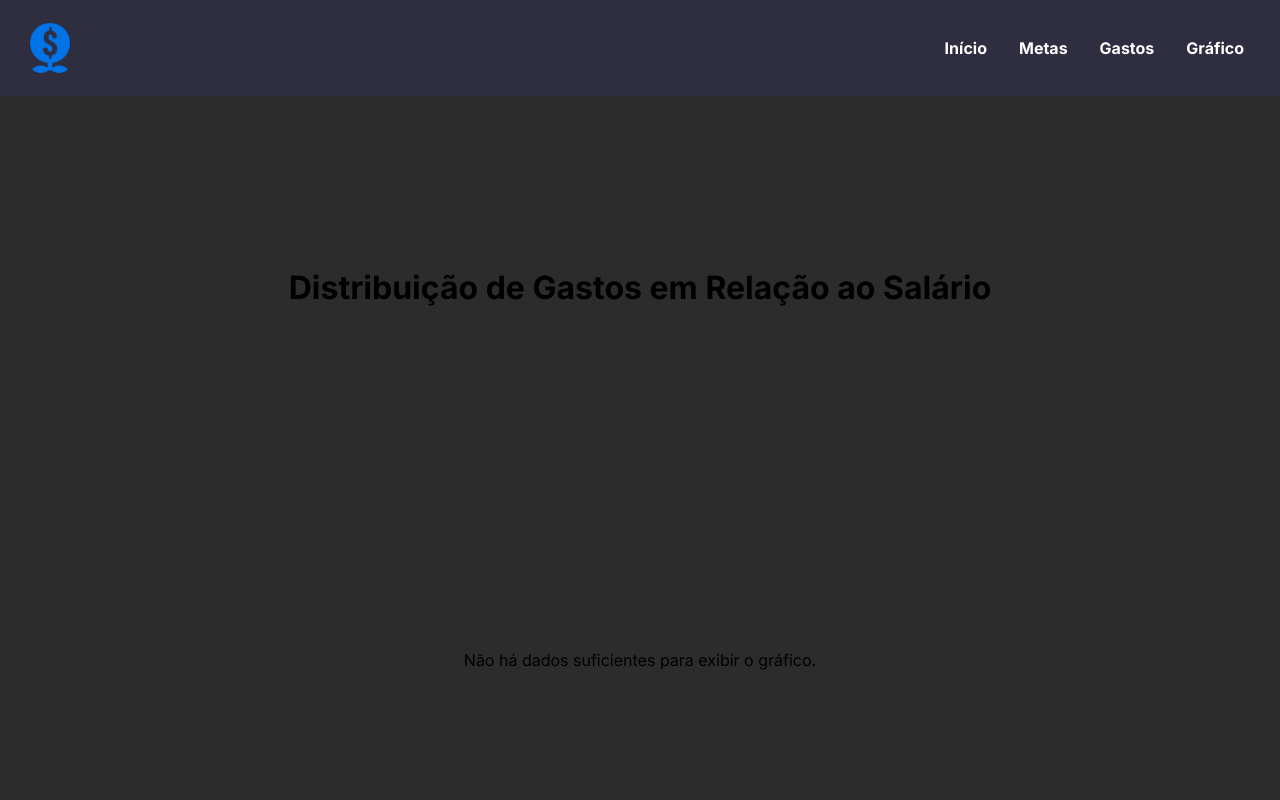
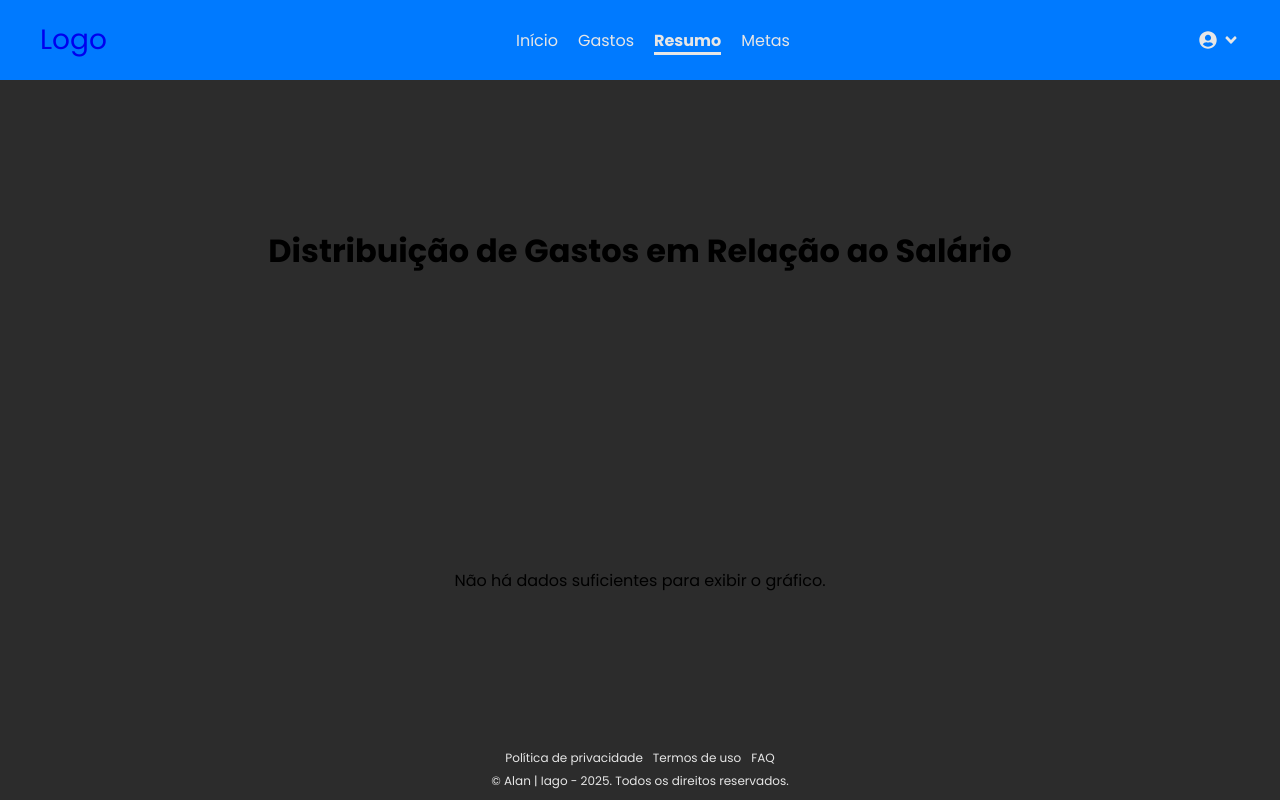
Before and after one commit to AlanJmS/ControleFinanceiro, a React (Vite) app: page /Resume in a window 1280 px wide. Built offline with nearby package versions, Linux system fonts and the light colour scheme.

Commit message:
:recycle: refactor: refeita a navBar, estrutura e  estilo, ajustes gerais no css das páginas

```diff
--- a/index.html
+++ b/index.html
@@ -1,12 +1,22 @@
 <!doctype html>
 <html lang="pt-br">
+
 <head>
   <meta charset="UTF-8" />
   <meta name="viewport" content="width=device-width, initial-scale=1.0" />
+
+  <link rel="preconnect" href="https://fonts.googleapis.com">
+  <link rel="preconnect" href="https://fonts.gstatic.com" crossorigin>
+  <link
+    href="https://fonts.googleapis.com/css2?family=Poppins:ital,wght@0,100;0,200;0,300;0,400;0,500;0,600;0,700;0,800;0,900;1,100;1,200;1,300;1,400;1,500;1,600;1,700;1,800;1,900&display=swap"
+    rel="stylesheet">
+
   <title>Gerenciador de finanças</title>
 </head>
+
 <body>
   <div id="root"></div>
   <script type="module" src="/src/main.jsx"></script>
 </body>
+
 </html>
--- a/src/App.css
+++ b/src/App.css
@@ -1,10 +1,8 @@
-@import url('https://fonts.googleapis.com/css2?family=Inter:ital,opsz,wght@0,14..32,100..900;1,14..32,100..900&display=swap');
-
 * {
   margin: 0;
   padding: 0;
   box-sizing: border-box;
-  font-family: "Inter", serif;
+  font-family: "Poppins", serif;
 }
 
 :root {
@@ -14,6 +12,7 @@
   --textColor: #E6E6E6;
   --blue: #007AFF;
   --green: #14AE5C;
+  --yellow: #E6B800;
 }
 
 html,
--- a/src/App.jsx
+++ b/src/App.jsx
@@ -17,7 +17,7 @@ function Layout() {
   return (
     <>
       {!isHomePage && <Navbar />}
-      <Container>
+      <Container customClass={!isHomePage ? "min-height" : ""} >
         <Routes>
           <Route path="/" element={<Navigate to="/HomePage" />} />
           <Route path="/HomePage" element={<HomePage />} />
--- a/src/components/Container.css
+++ b/src/components/Container.css
@@ -9,5 +9,5 @@
 }
 
 .min-height {
-    min-height: 80%;
+    height: calc(100% - 8rem);
 }
--- a/src/components/Container.jsx
+++ b/src/components/Container.jsx
@@ -2,7 +2,7 @@ import './Container.css';
 
 function Container (props){
     return(
-        <div className={`container ${props.customClass}`}>{props.children}</div>
+        <div className={`container ${[props.customClass]}`}>{props.children}</div>
     )
 }
 
--- a/src/components/NavBar.css
+++ b/src/components/NavBar.css
@@ -1,45 +1,98 @@
 #navBar {
+  width: 100%;
+  height: 8rem;
   display: flex;
-  flex-direction: row;
   align-items: center;
   justify-content: space-between;
-  background-color: #2F2E41;
-  padding: 10px 20px;
-  width: 100%;
-  height: 12%;
+  background-color: var(--blue);
+  padding: 2rem 4rem;
+
+  & #logo a {
+    text-decoration: none;
+    font-size: 2.8rem;
   }
 
-#navBar img {
+  & #nav-link {
     display: flex;
-  width: 60px;
-  height: 60px;
+    gap: 2rem;
+
+    & a {
+      text-decoration: none;
+      color: var(--textColor);
+      position: relative;
+      transition: all .3s ease;
+
+      &::after {
+        content: "";
+        position: absolute;
+        width: 0%;
+        height: .3rem;
+        left: 0;
+        bottom: -.2rem;
+        background-color: var(--textColor);
+        transition: all .3s ease;
       }
 
-#nav-link {
-  display: flex;
-  /* width: 30%; */
-  justify-content: space-between;
-  align-items: center;
+      &:hover::after {
+        width: 100%;
       }
 
-.link {
-  text-decoration: none;
-  color: white;
-  font-weight: 700;
-  font-size: 16px;
-  padding: 8px 16px;
+      &.active {
+        font-weight: bold;
+
+        &::after {
+          width: 100%;
+        }
+      }
+    }
   }
 
-.link:hover {
-  transition: 0.2s;
-  color: #0073E6;
+  & #user__info {
+    display: flex;
+    align-items: center;
+    justify-content: center;
+    gap: .5rem;
+    color: var(--textColor);
+    cursor: pointer;
+    position: relative;
+
+    & svg {
+      font-size: 1.8rem;
     }
+
+    & #user__menu {
+      position: absolute;
+      top: calc(100% + 2.7rem);
+      display: flex;
+      flex-direction: column;
+      background-color: var(--blue);
+      width: 19rem;
+      justify-content: center;
+      gap: .5rem;
+
+      & a {
+        color: var(--textColor);
+        text-decoration: none;
+        width: 100%;
+        font-size: 1.4rem;
+        padding: .8rem 1.6rem;
+        transition: all .3s ease;
+
+        &:hover {
+          background-color: rgba(0, 0, 0, 0.5);
+        }
+      }
+    }
+  }
+}
+
 
 @media screen and (max-width: 660px) {
   #navBar {
     flex-flow: column;
     height: fit-content;
   }
+
   #nav-link {
     flex-wrap: wrap;
   }
--- a/src/components/NavBar.jsx
+++ b/src/components/NavBar.jsx
@@ -1,27 +1,49 @@
-import React from "react";
 import { NavLink } from "react-router-dom";
 import "./NavBar.css";
+import { FaAngleDown, FaUserCircle } from "react-icons/fa";
+import { useState } from "react";
 
 function Navbar() {
+  const userName = localStorage.getItem("nome");
+  const [active, setActive] = useState("/MainPage");
+  const [menuOpen, setMenuOpen] = useState(false);
+
+  const handleActiveLink = (link) => setActive(link);
+  const handleMenuStats = () => setMenuOpen(!menuOpen);
+
   return (
     <nav id="navBar">
-      <NavLink to="/HomePage">
-        <img src="logo.png" alt="Ícone da página" />
-      </NavLink>
+      <div id="logo">
+        <NavLink to="/MainPage">
+          Logo
+        </NavLink>
+      </div>
 
       <div id="nav-link">
-        <NavLink to="/MainPage" className="link">
+        <NavLink to="/MainPage" onClick={handleActiveLink} className={active === "MainPage" ? "active" : ""}>
           Início
         </NavLink>
-        <NavLink to="/Metas" className="link">
+        <NavLink to="/Gastos" onClick={handleActiveLink} className={active === "MainPage" ? "active" : ""}>
+          Gastos
+        </NavLink>
+        <NavLink to="/Resume" onClick={handleActiveLink} className={active === "Resume" ? "active" : ""}>
+          Resumo
+        </NavLink>
+        <NavLink to="/Metas" onClick={handleActiveLink} className={active === "Metas" ? "active" : ""}>
           Metas
         </NavLink>
-        <NavLink to="/Gastos" className="link">
-          Gastos
-        </NavLink>
-        <NavLink to="/Resume" className="link">
-          Gráfico
-        </NavLink>
+      </div>
+
+      <div id="user__info">
+        <FaUserCircle />
+        {userName}
+        <FaAngleDown onClick={handleMenuStats} />
+        {menuOpen ? (
+          <div id="user__menu">
+            <NavLink to="/Conta">Conta</NavLink>
+            <NavLink to="/Home">Mudar conta</NavLink>
+          </div>
+        ) : ""}
       </div>
     </nav>
   );
--- a/src/pages/Home.jsx
+++ b/src/pages/Home.jsx
@@ -1,4 +1,4 @@
-import React, { useState } from "react";
+import { useState } from "react";
 import { useNavigate } from "react-router-dom";
 import "./Home.css";
 import Button from "../components/Button";
```
Lines whose indentation alone changed are shown as unchanged.
